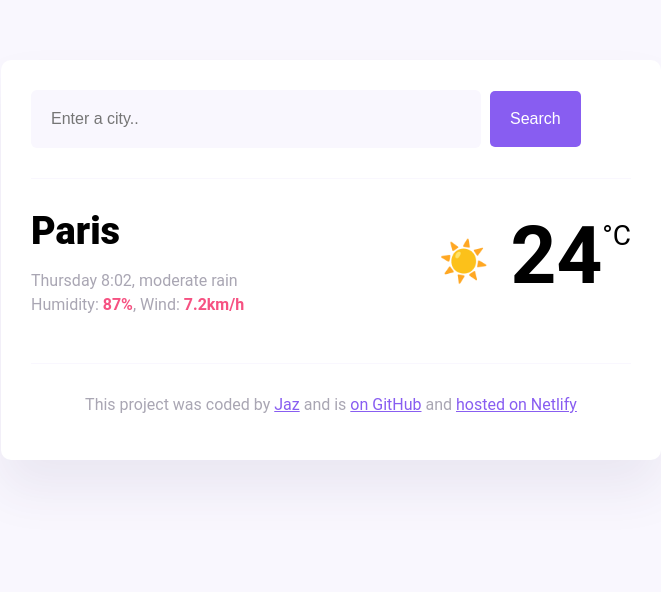
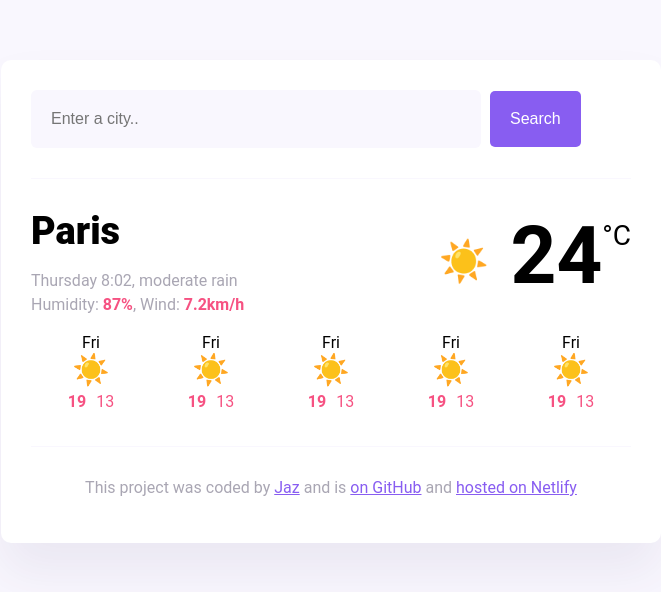
Before and after one commit to Jaz-spec/Weather-app, a plain HTML site: page index.html in a window 1280 px wide. Shown: the whole page, without its empty margins (309-970 px from the left). Drawn offline with nearby package versions, Linux system fonts and the light colour scheme.

Commit message:
Added forecast feature
HTML and basic CSS

```diff
--- a/index.html
+++ b/index.html
@@ -38,6 +38,63 @@
             ><span class="current-temperature-unit">°C</span>
           </div>
         </div>
+
+        <div class="weather-forecast">
+          <div class="weather-forecast-square">
+            <div class="weather-forecast-day">Fri</div>
+            <div class="weather-forecast-icon">☀️</div>
+            <div class="weather-forecast-temperatures">
+              <div class="weather-forecast-temperature">
+                <strong>19</strong>
+              </div>
+              <div class="weather-forecast-temperature">13</div>
+            </div>
+          </div>
+
+          <div class="weather-forecast-square">
+            <div class="weather-forecast-day">Fri</div>
+            <div class="weather-forecast-icon">☀️</div>
+            <div class="weather-forecast-temperatures">
+              <div class="weather-forecast-temperature">
+                <strong>19</strong>
+              </div>
+              <div class="weather-forecast-temperature">13</div>
+            </div>
+          </div>
+
+          <div class="weather-forecast-square">
+            <div class="weather-forecast-day">Fri</div>
+            <div class="weather-forecast-icon">☀️</div>
+            <div class="weather-forecast-temperatures">
+              <div class="weather-forecast-temperature">
+                <strong>19</strong>
+              </div>
+              <div class="weather-forecast-temperature">13</div>
+            </div>
+          </div>
+
+          <div class="weather-forecast-square">
+            <div class="weather-forecast-day">Fri</div>
+            <div class="weather-forecast-icon">☀️</div>
+            <div class="weather-forecast-temperatures">
+              <div class="weather-forecast-temperature">
+                <strong>19</strong>
+              </div>
+              <div class="weather-forecast-temperature">13</div>
+            </div>
+          </div>
+
+          <div class="weather-forecast-square">
+            <div class="weather-forecast-day">Fri</div>
+            <div class="weather-forecast-icon">☀️</div>
+            <div class="weather-forecast-temperatures">
+              <div class="weather-forecast-temperature">
+                <strong>19</strong>
+              </div>
+              <div class="weather-forecast-temperature">13</div>
+            </div>
+          </div>
+        </div>
       </main>
       <footer>
         <p>
--- a/style.css
+++ b/style.css
@@ -97,6 +97,30 @@ main {
   top: -38px;
 }
 
+.weather-forecast {
+  display: flex;
+  justify-content: space-around;
+}
+
+.weather-forecast-day {
+  text-align: center;
+}
+
+.weather-forecast-icon {
+  text-align: center;
+  font-size: 30px;
+}
+
+.weather-forecast-temperatures {
+  display: flex;
+  justify-content: center;
+  color: #f65282;
+}
+
+.weather-forecast-temperature {
+  padding: 5px;
+}
+
 footer {
   border-top: 1px solid #f9f7fe;
   text-align: center;
```
